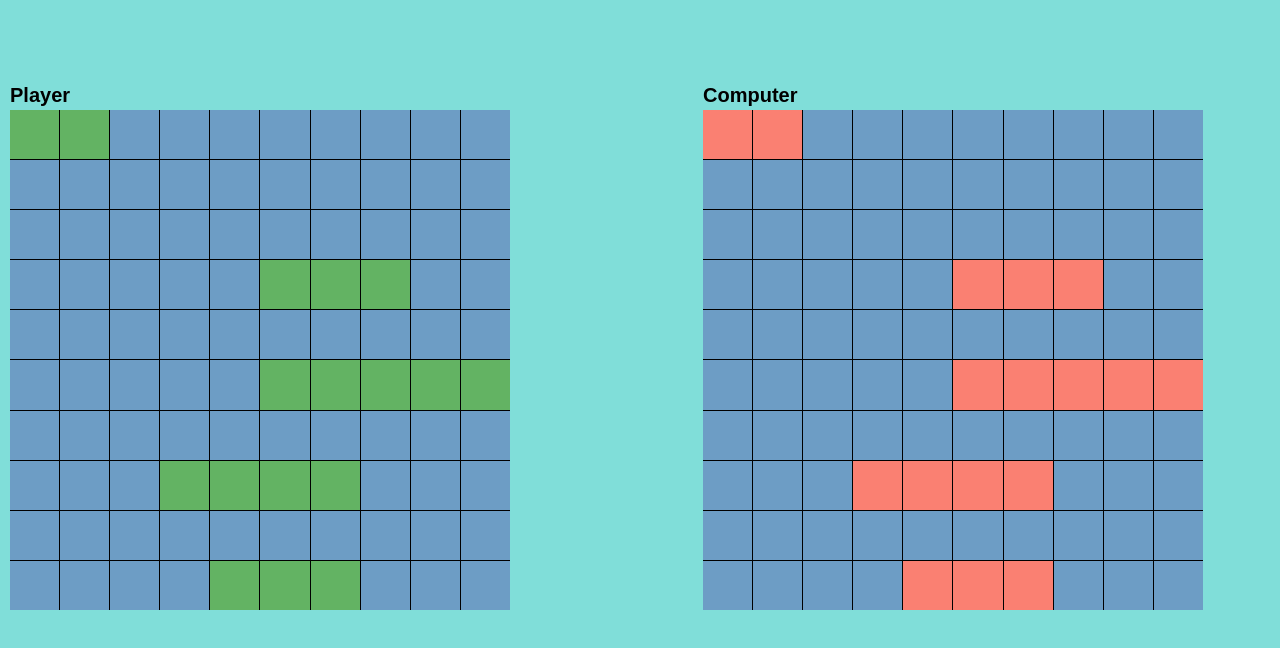
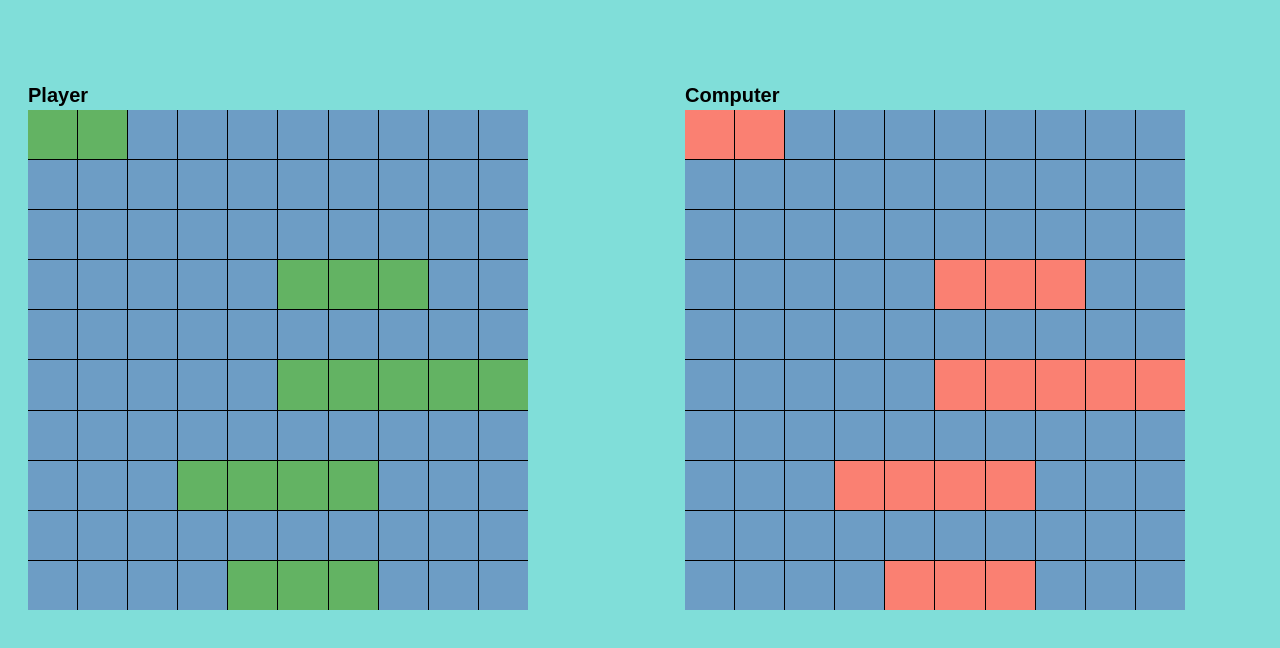
Before and after one commit to nguyensieu-gmer/battle-ship, a website built with webpack: page src/template.html in a window 1280 px wide. Built offline with nearby package versions, Linux system fonts and the light colour scheme.

Commit message:
Center item instead of space between

```diff
--- a/src/style.css
+++ b/src/style.css
@@ -108,7 +108,8 @@ html {
   display: flex;
   align-items: center;
   padding: 0 1rem;
-  justify-content: space-between;
+  justify-content: center;
+  gap: 9rem;
   width: 100vw;
   height: 100vh;
   margin: 0 auto;
```
